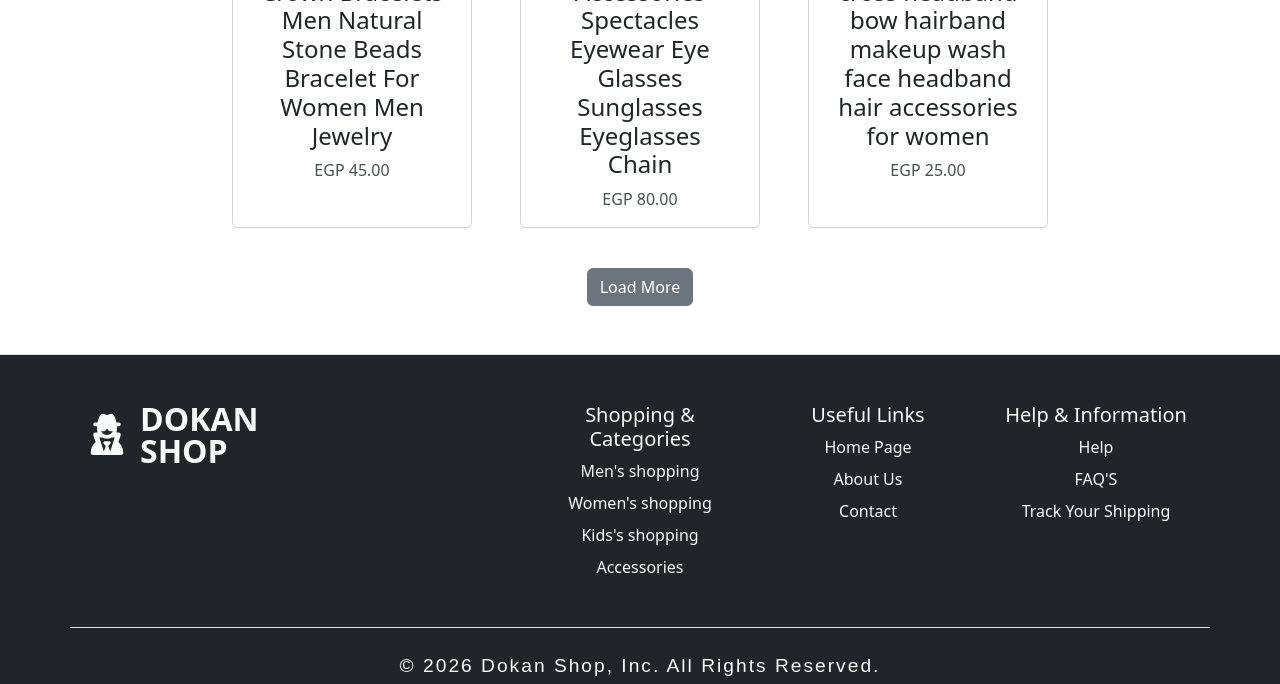
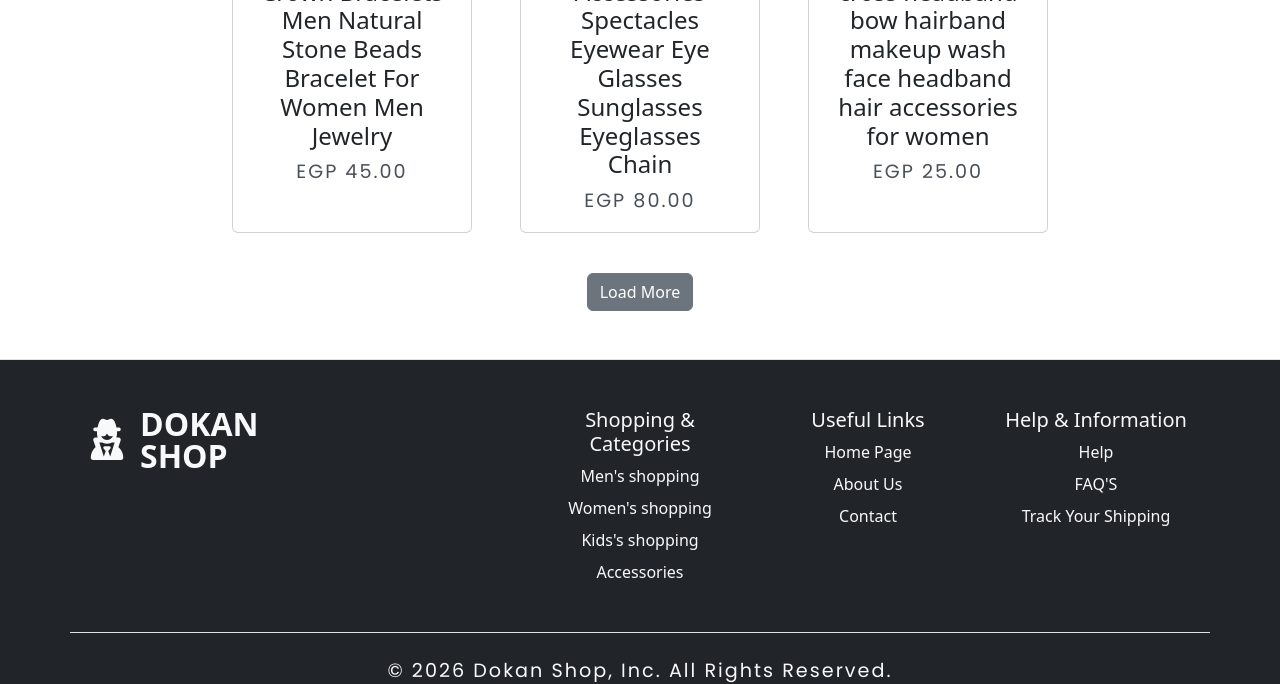
Before and after one commit to belalhossam1010/Dokan-Shop, a plain HTML site: page Accessories.html in a window 1280 px wide. Shown: the part 1069-1753 px from the top of the page. Drawn offline with Linux system fonts and the light colour scheme.

Commit message:
Some edits in Collection Cards

```diff
--- a/Accessories.html
+++ b/Accessories.html
@@ -8,6 +8,10 @@
     <link rel="StyleSheet" href="CSS/all.css" />
     <link rel="StyleSheet" href="CSS/bootstrap.css" />
     <link rel="StyleSheet" href="CSS/Main.css" />
+    <link
+      href="https://fonts.googleapis.com/css2?family=Poppins:wght@300;400;500;600&display=swap"
+      rel="stylesheet"
+    />
   </head>
   <body>
     <nav class="navbar navbar-expand-lg navbar-dark bg-dark sticky-top">
--- a/CSS/Main.css
+++ b/CSS/Main.css
@@ -7,7 +7,8 @@
 .Hot-Deals p,
 .video-section p,
 .flex-column p,
-.AboutUS-paragraph p {
+.AboutUS-paragraph p,
+.card-body .card-text {
   font-family: "Poppins", sans-serif;
   text-transform: capitalize;
   letter-spacing: 2px;
@@ -262,7 +263,7 @@ footer .nav-link:hover {
 .Items-cards .card:hover {
   background-color: #3b3d3e;
   color: white;
-  transform: scale(1.1);
+  transform: scale(1.05);
 }
 
 /* Registration Form Specific Styling */
```
Also changed, not shown: Kid's Fashion.html (+4 -0 lines), Men's fashion.html (+4 -0 lines), Women's Page.html (+4 -0 lines).
